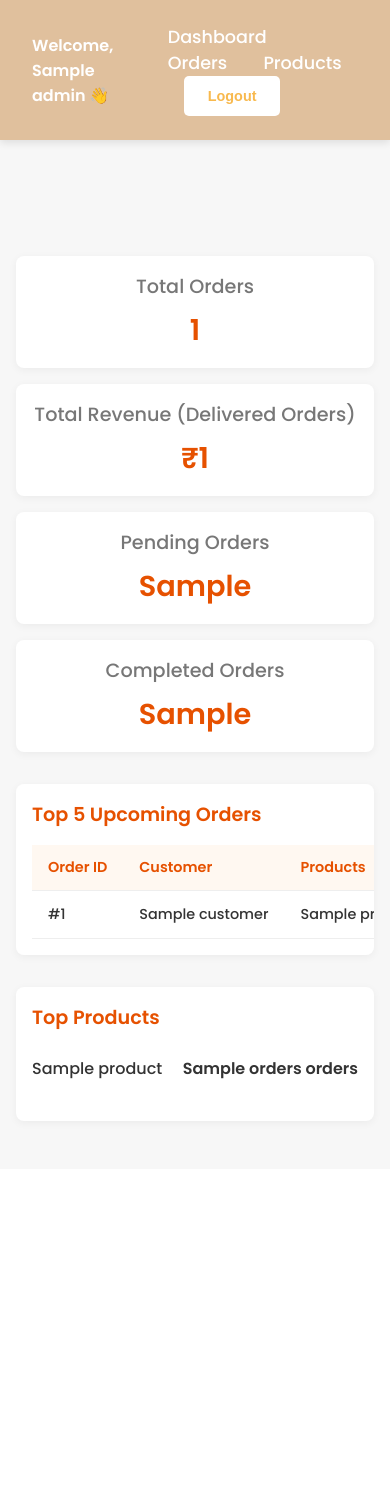
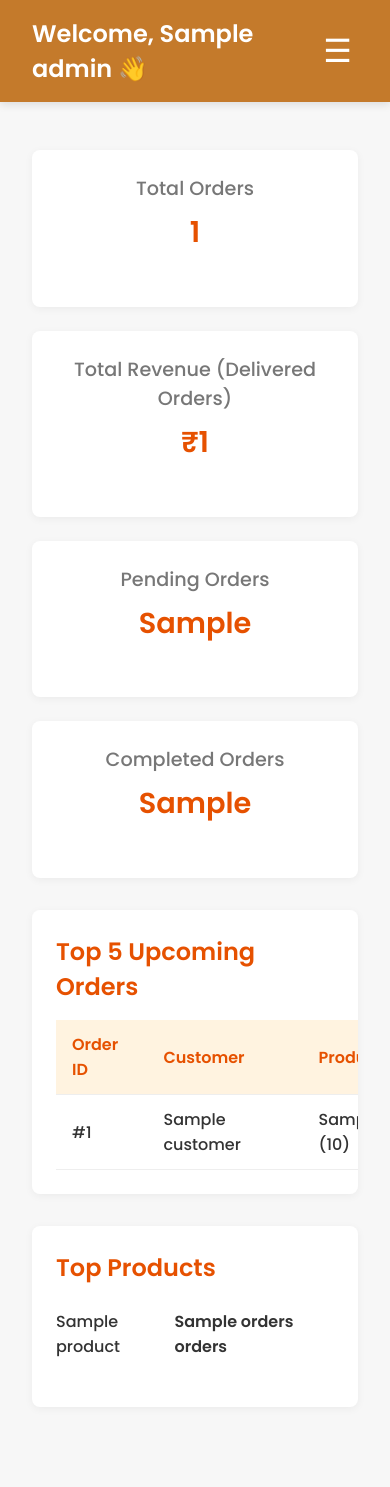
Before and after one commit to VinayakKhandelwal07/Shree_Thaal, a FastAPI app: template frontend/templates/admin_dashboard.html in a window 390 px wide. Before the commit the page ends 1124 px from the top, so only its background shows below. Run offline with FastAPI, Linux system fonts and the light colour scheme; the template is opened without the code that fills it: most values are stand-ins (such as "Sample title", 1, 10 or a date in 2020); parts of the project's set-up code (start-up, migrations or seed data) failed here and were passed over.

Commit message:
Update admin_dashboard.html

```diff
--- a/frontend/templates/admin_dashboard.html
+++ b/frontend/templates/admin_dashboard.html
@@ -4,7 +4,7 @@
 <head>
   <meta charset="UTF-8" />
   <meta name="viewport" content="width=device-width, initial-scale=1" />
-  <title>Admin Dashboard -Shree Thaal</title>
+  <title>Admin Dashboard - Shree Thaal</title>
   <link href="https://fonts.googleapis.com/css2?family=Poppins:wght@300;500;600&display=swap" rel="stylesheet" />
   <style>
     body {
@@ -17,61 +17,100 @@
 
     /* Navbar */
     .navbar {
-      background-color: #c47a2b6f;
+      background-color: #c47a2b;
       color: white;
+      padding: 1rem 2rem;
+      position: sticky;
+      top: 0;
+      z-index: 1000;
+      box-shadow: 0 3px 8px rgba(0, 0, 0, 0.1);
+    }
+
+    .navbar-container {
       display: flex;
       justify-content: space-between;
       align-items: center;
-      padding: 1.5rem 2rem;
-      position: sticky;
-      top: 0;
-      z-index: 100;
-      box-shadow: 0 3px 8px rgba(0, 0, 0, 0.1);
+      flex-wrap: wrap;
     }
 
     .navbar h1 {
-      font-size: 1.6rem;
+      font-size: 1.5rem;
       margin: 0;
+      flex:1;
+          }
+
+    .menu-toggle {
+      display: none;
+      font-size: 2rem;
+      background: none;
+      border: none;
+      color: white;
+      cursor: pointer;
     }
 
-    .navbar a {
+    .nav-links {
+      display: flex;
+      align-items: center;
+      gap: 1rem;
+      justify-content: flex-end;
+  flex: 1;
+    }
+
+    .nav-links a {
       color: white;
       text-decoration: none;
-      margin-left: 2rem;
       font-weight: 500;
-      font-size: 1.1rem;
       transition: color 0.3s ease;
     }
 
-    .navbar a:hover {
-      color: #fff2cc;
+    .nav-links a:hover {
+      color: #ffefc2;
     }
 
-    .navbar .logout-form button {
+    .logout-form button {
       background-color: white;
-      color: #f8b94e;
+      color: #c47a2b;
       border: none;
-      padding: 0.75rem 1.5rem;
+      padding: 0.6rem 1.2rem;
       font-weight: bold;
       border-radius: 5px;
       cursor: pointer;
       transition: background-color 0.3s ease;
-      margin-left: 3rem;
     }
 
-    .navbar .logout-form button:hover {
-      background-color: #ffcc80;
+    .logout-form button:hover {
+      background-color: #ffe0b2;
+    }
+
+    @media (max-width: 768px) {
+      .menu-toggle {
+        display: block;
+      }
+
+      .nav-links {
+        display: none;
+        flex-direction: column;
+        width: 100%;
+        margin-top: 1rem;
+      }
+
+      .nav-links.show {
+        display: flex;
+      }
+
+      .logout-form {
+        width: 100%;
+        text-align: left;
+        margin-top: 0.5rem;
+      }
     }
 
     .main-content {
-      margin-top: 100px;
       padding: 3rem 2rem;
       max-width: 1200px;
-      margin-left: auto;
-      margin-right: auto;
+      margin: auto;
     }
 
-    /* Stats Grid */
     .stats-grid {
       display: grid;
       grid-template-columns: repeat(auto-fit, minmax(250px, 1fr));
@@ -85,12 +124,6 @@
       padding: 1.5rem;
       box-shadow: 0 2px 8px rgba(0, 0, 0, 0.05);
       text-align: center;
-      transition: transform 0.3s ease, box-shadow 0.3s ease;
-    }
-
-    .card:hover {
-      transform: translateY(-5px);
-      box-shadow: 0 5px 15px rgba(0, 0, 0, 0.1);
     }
 
     .card h3 {
@@ -101,56 +134,42 @@
     }
 
     .card p {
-      margin: 0.5rem 0 0 0;
+      margin-top: 0.5rem;
       font-size: 1.8rem;
       font-weight: bold;
       color: #e65100;
     }
 
-    /* Section */
     .section {
-      margin-bottom: 3rem;
       background-color: #fff;
       padding: 1.5rem;
+      margin-bottom: 2rem;
       border-radius: 8px;
       box-shadow: 0 2px 8px rgba(0, 0, 0, 0.05);
       overflow-x: auto;
     }
 
-    .section::-webkit-scrollbar {
-      height: 6px;
-    }
-
-    .section::-webkit-scrollbar-thumb {
-      background-color: #ccc;
-      border-radius: 4px;
-    }
-
     .section h2 {
-      margin-top: 0;
+      margin: 0 0 1rem 0;
       font-size: 1.5rem;
       color: #e65100;
-      margin-bottom: 1rem;
     }
 
     table {
       width: 100%;
       border-collapse: collapse;
-      margin-top: 1rem;
       min-width: 600px;
     }
 
     table th,
     table td {
       padding: 0.75rem 1rem;
+      text-align: left;
       border-bottom: 1px solid #eee;
-      text-align: left;
-      font-size: 0.9rem;
-      white-space: nowrap;
     }
 
     table th {
-      background-color: #fff8f1;
+      background-color: #fff3e0;
       color: #e65100;
     }
 
@@ -176,110 +195,39 @@
     }
 
     ul.product-list li {
-      padding: 0.5rem 0;
-      font-size: 1rem;
-      border-bottom: 1px solid #eee;
       display: flex;
       justify-content: space-between;
+      padding: 0.5rem 0;
+      border-bottom: 1px solid #eee;
     }
 
     ul.product-list li:last-child {
       border-bottom: none;
     }
-
-    /* Media Queries */
-    @media (max-width: 768px) {
-      .navbar h1 {
-        font-size: 1.2rem;
-      }
-
-      .main-content {
-        padding: 1.5rem;
-      }
-
-      .stats-grid {
-        grid-template-columns: 1fr;
-        gap: 1rem;
-      }
-
-      .card {
-        padding: 1rem;
-      }
-
-      .section h2 {
-        font-size: 1.3rem;
-      }
-
-      table {
-        font-size: 0.85rem;
-      }
-
-      .tag {
-        font-size: 0.75rem;
-      }
-    }
-
-    @media (max-width: 480px) {
-      .navbar h1 {
-        font-size: 1rem;
-      }
-
-      .logout-form button {
-        font-size: 0.9rem;
-        padding: 0.5rem 1rem;
-      }
-
-      .main-content {
-        padding: 1rem;
-      }
-
-      .stats-grid {
-        grid-template-columns: 1fr;
-        gap: 1rem;
-      }
-
-      .card {
-        padding: 1rem;
-      }
-
-      .section {
-        padding: 1rem;
-        margin-bottom: 2rem;
-      }
-
-      .section h2 {
-        font-size: 1.2rem;
-        margin-bottom: 0.8rem;
-      }
-
-      .tag {
-        font-size: 0.7rem;
-        padding: 0.2rem 0.5rem;
-      }
-
-      table {
-        font-size: 0.8rem;
-      }
-    }
   </style>
 </head>
 
 <body>
+
   <!-- Navbar -->
-  <div class="navbar">
-    <h1>Welcome, {{ admin }} 👋</h1>
-    <div>
+  <nav class="navbar">
+    <div class="navbar-container">
+      <h1>Welcome, {{ admin }} 👋</h1>
+      <button class="menu-toggle" onclick="toggleMenu()">☰</button>
+    </div>
+    <div class="nav-links" id="nav-links">
       <a href="/admin/dashboard">Dashboard</a>
       <a href="/admin/orders">Orders</a>
       <a href="/admin/products">Products</a>
-      <form action="/admin/logout" method="post" class="logout-form" style="display:inline;">
+      <form action="/admin/logout" method="post" class="logout-form">
         <button type="submit">Logout</button>
       </form>
     </div>
-  </div>
+  </nav>
 
   <!-- Main Content -->
   <div class="main-content">
+
     <!-- Summary Cards -->
     <div class="stats-grid">
       <div class="card">
@@ -300,7 +248,7 @@
       </div>
     </div>
 
-    <!-- Top 5 Upcoming Orders -->
+    <!-- Upcoming Orders -->
     <div class="section">
       <h2>Top 5 Upcoming Orders</h2>
       {% if recent_orders %}
@@ -343,7 +291,7 @@
 
     <!-- Top Products -->
     <div class="section">
-      <h2>Top Products </h2>
+      <h2>Top Products</h2>
       {% if top_products %}
       <ul class="product-list">
         {% for product in top_products %}
@@ -357,7 +305,17 @@
       <p>No product data available.</p>
       {% endif %}
     </div>
+
   </div>
+
+  <!-- JavaScript -->
+  <script>
+    function toggleMenu() {
+      const navLinks = document.getElementById('nav-links');
+      navLinks.classList.toggle('show');
+    }
+  </script>
+
 </body>
 
 </html>
```
